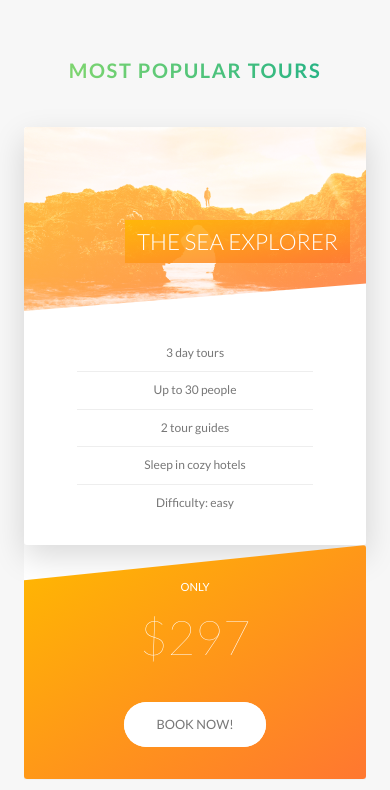
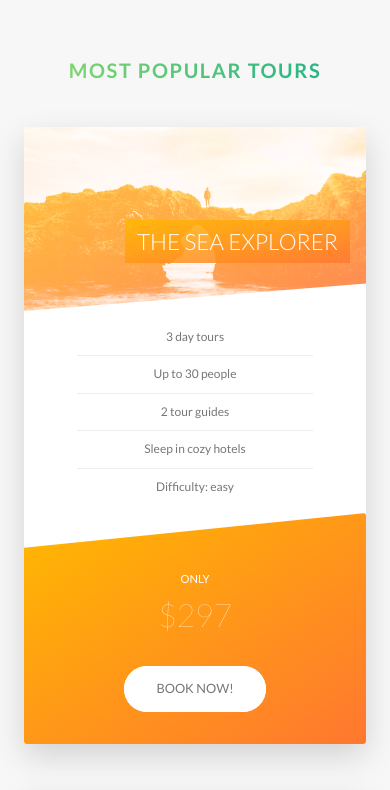
Before and after one commit to vodnalasahithi/Natours, a website: page index.html in a window 390 px wide. Shown: the part 2485-3275 px from the top of the page. Drawn offline with Linux system fonts and the light colour scheme.

Commit message:
Added media queries to story, form, home and card files

```diff
--- a/sass/components/_card.scss
+++ b/sass/components/_card.scss
@@ -185,13 +185,19 @@
     font-weight: 100;
   }
 
+
+
+
   @include respond(tab-port) {
     height: auto;
     border-radius: 3px;
     background-color: $color-white;
+    box-shadow: 0 1.5rem 4rem rgba($color-black, 0.15);
+
     &__side {
       height: auto;
       position: relative;
+      box-shadow: none;
 
       &--back {
         transform: rotateY(0);
@@ -203,6 +209,10 @@
       transform: rotateY(0);
     }
 
+    &__details {
+      padding: 1rem 3rem;
+    }
+
     // FRONT SIDE STYLING
 
     &__cta {
@@ -211,7 +221,7 @@
       left: 0%;
       transform: translate(0);
       width: 100%;
-      padding: 4rem;
+      padding: 7rem 4rem 4rem 4rem;
     }
 
     &__price-box {
@@ -219,7 +229,7 @@
     }
 
     &__price-value {
-      font-size: 6rem;
+      font-size: 4rem;
     }
   }
 }
--- a/sass/components/_form.scss
+++ b/sass/components/_form.scss
@@ -15,6 +15,10 @@
     width: 90%;
     display: block;
     transition: all 0.3s;
+
+    @include respond(tab-port) {
+      width: 100%;
+    }
 
     &:focus {
       outline: none;
@@ -49,10 +53,15 @@
   &__radio-group {
     width: 49%;
     display: inline-block;
+
+    @include respond(tab-port) {
+      width: 100%;
+      margin-bottom: 2rem;
+    }
   }
 
   &__radio-input {
-      display: none;
+    display: none;
   }
 
   &__radio-label {
--- a/sass/components/_story.scss
+++ b/sass/components/_story.scss
@@ -9,6 +9,16 @@
   font-size: $default-font-size;
   transform: skewX(-12deg);
 
+  @include respond(tab-port){
+    width: 100%;
+    padding: 4rem;
+    padding-left: 7rem;
+  }
+
+  @include respond(phone){
+    transform: skewX(0);
+  }
+
   &__shape {
     width: 15rem;
     height: 15rem;
@@ -19,6 +29,10 @@
     clip-path: circle(50% at 50% 50%);
     transform: translateX(-3rem) skewX(12deg);
     position: relative;
+
+    @include respond(phone){
+      transform: translateX(-3rem) skewX(0);
+    }
   }
 
   &__img {
@@ -30,6 +44,10 @@
 
   &__text {
     transform: skewX(12deg);
+
+    @include respond(phone){
+      transform: skewX(0);
+    }
   }
   &__caption {
     position: absolute;
--- a/sass/pages/_home.scss
+++ b/sass/pages/_home.scss
@@ -3,7 +3,7 @@
   padding: 25rem 0;
   margin-top: -20vh;
 
-  @include respond(tab-port){
+  @include respond(tab-port) {
     padding: 20rem 0;
   }
 }
@@ -24,7 +24,7 @@
     transform: skewY(7deg);
   }
 
-  @include respond(tab-port){
+  @include respond(tab-port) {
     padding: 10rem 0;
   }
 }
@@ -34,7 +34,7 @@
   padding: 25rem 0 15rem 0;
   margin-top: -10rem;
 
-  @include respond(tab-port){
+  @include respond(tab-port) {
     padding: 20rem 0 10rem 0;
   }
 }
@@ -43,7 +43,7 @@
   padding: 15rem 0;
   position: relative;
 
-  @include respond(tab-port){
+  @include respond(tab-port) {
     padding: 10rem 0;
   }
 }
@@ -56,7 +56,7 @@
     $color-primary-dark
   );
 
-  @include respond(tab-port){
+  @include respond(tab-port) {
     padding: 10rem 0;
   }
 }
@@ -65,7 +65,7 @@
   background-image: linear-gradient(
       105deg,
       rgba($color-white, 0.9) 0%,
-      rgba($color-white,0.9) 50%,
+      rgba($color-white, 0.9) 50%,
       transparent 50%
     ),
     url(../img/nat-10.jpg);
@@ -73,10 +73,36 @@
   border-radius: 3px;
   box-shadow: 0 1.5rem 4rem rgba($color-black, 0.2);
 
-  height: 50rem;
+  @include respond(tab-land) {
+    background-image: linear-gradient(
+        105deg,
+        rgba($color-white, 0.9) 0%,
+        rgba($color-white, 0.9) 65%,
+        transparent 65%
+      ),
+      url(../img/nat-10.jpg);
+    background-size: cover;
+  }
 
-  &__form{
+  @include respond(tab-port) {
+    background-image: linear-gradient(
+        to right,
+        rgba($color-white, 0.9) 0%,
+        rgba($color-white, 0.9) 100%,
+         ),
+      url(../img/nat-10.jpg);
+  }
+
+  &__form {
     width: 50%;
     padding: 6rem;
+
+    @include respond(tab-land) {
+      width: 65%;
+    }
+
+    @include respond(tab-port) {
+      width: 100%;
+    }
   }
 }
```
Also changed, not shown: css/style.css.
